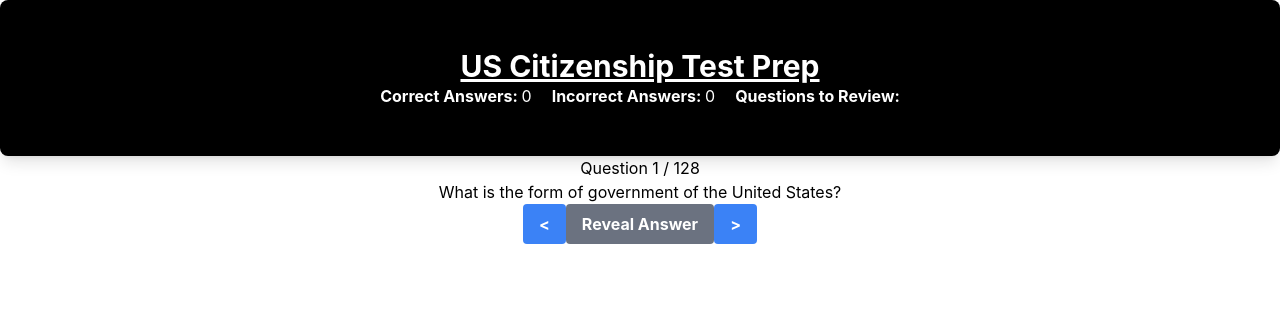
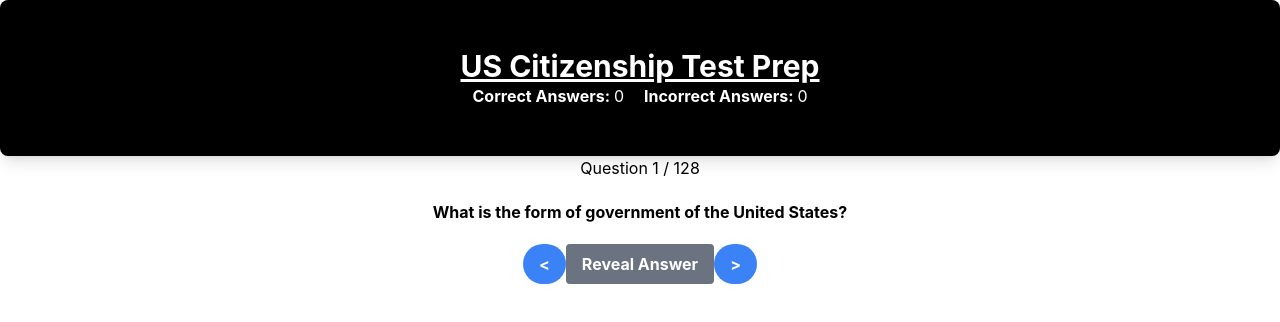
Before and after one commit to ybuchi/citizenshipTest_app, a React (Create React App) app: page / in a window 1280 px wide. Both pictures are taken after a click on the button "Start Quiz". Shown: the top 322 px of the page. Built offline with nearby package versions, Linux system fonts and the light colour scheme.

Commit message:
Added functionality to the Correct and Incorrect buttons so you can only click them once and increment the number of correct/incorrect questions once.

```diff
--- a/src/App.js
+++ b/src/App.js
@@ -13,7 +13,9 @@ function App() {
   return (
     <div className="App">
       <Jumbotron testPerformance={testPerformance}/>
-      <QuestionsContainer testPerformance = {testPerformance} setTestPerformance={setTestPerformance}/>
+      <QuestionsContainer
+        testPerformance = {testPerformance}
+        setTestPerformance={setTestPerformance}/>
     </div>
   );
 }
--- a/src/Components/Answers.js
+++ b/src/Components/Answers.js
@@ -1,17 +1,39 @@
-import React from "react";
+import React, { useState } from "react";
 import RightButton from "./RightButton";
 import WrongButton from "./WrongButton";
 
 
-function Answers({ questionObject }) {
-    const mappedAnswers = questionObject.answers.map(answer => <p>{answer}</p>)
+function Answers({ questionObject, testPerformance, setTestPerformance }) {
+    const mappedAnswers = questionObject.answers.map(answer => <p className="answer" key={questionObject.answers.indexOf(answer)}>{answer}</p>)
+    const {correctAnswers, incorrectAnswers} = testPerformance;
+    const [isClicked, setIsClicked] = useState(false)
+    function handleCorrectAnswer(){
+        if (!isClicked){
+            setTestPerformance({...testPerformance, "correctAnswers" : (correctAnswers + 1)})
+            setIsClicked(true)
+        }else{
+            alert("You already submitted this question")
+        }
 
+    }
+    function handleIncorrectAnswer(){
+        setTestPerformance({...testPerformance, "incorrectAnswers" : (incorrectAnswers + 1)})
+    }
     return(
         <>
-        {mappedAnswers}
-        <div>
-            <button>Correct</button>
-            <button>Incorrect</button>
+        <div className="answers-container">
+            {mappedAnswers}
+            <div>
+                <button onClick={handleCorrectAnswer}
+                        className="bg-blue-500 hover:bg-blue-700 text-white font-bold py-2 px-4 rounded-full">
+                            Correct
+                </button>
+                <button
+                        onClick={handleIncorrectAnswer}
+                        className="bg-red-500 hover:bg-red-700 text-white font-bold py-2 px-4 rounded-full">
+                            Incorrect
+                </button>
+            </div>
         </div>
 
         </>
--- a/src/Components/Jumbotron.js
+++ b/src/Components/Jumbotron.js
@@ -2,15 +2,11 @@ import React from "react";
 
 function Jumbotron({ testPerformance }){
 
-    const mappedQuestions = testPerformance.questionsToReview.map((questionId) => <span>| {questionId} |</span>)
     return(
         <div className="p-12 text-center relative overflow-hidden bg-no-repeat bg-cover rounded-lg shadow-lg jumbo">
             <h1 className = "text-3xl font-bold underline">US Citizenship Test Prep</h1>
             <span className="results"><strong>Correct Answers: </strong>{testPerformance.correctAnswers}</span>
             <span className="results"><strong>Incorrect Answers: </strong>{testPerformance.incorrectAnswers}</span>
-            <span className="results">
-                <strong>Questions to Review: </strong>
-                 {mappedQuestions}</span>
         </div>
     )
 }
--- a/src/Components/QuestionCard.js
+++ b/src/Components/QuestionCard.js
@@ -2,7 +2,7 @@ import React, { useState } from "react";
 import Answers from "./Answers";
 import questionsData from "./data/questions"
 
-function QuestionCard() {
+function QuestionCard({testPerformance, setTestPerformance}) {
     //Set state equal to the question id
     const [questionID, setQuestionID] = useState(0)
     const [answerIsRevealed, setAnswerIsRevealed] = useState(false)
@@ -11,8 +11,10 @@ function QuestionCard() {
     //Refactor this
     function handleNextQuestion(){
         if(questionsData.length > questionObject.id){
-            console.log(questionsData.length)
             setQuestionID(questionID + 1)
+            if(answerIsRevealed){
+                setAnswerIsRevealed(!answerIsRevealed)
+            }
         }else if(questionsData.length === questionObject.id){
             alert("Bring us to the results page!")
         }
@@ -32,9 +34,9 @@ function QuestionCard() {
     return(
         <>
             <h1>Question {questionObject.id} / {questionsData.length}</h1>
-            <h1>{questionObject.question}</h1>
+            <header className="question">{questionObject.question}</header>
 
-            <button className="bg-blue-500 hover:bg-blue-700 text-white font-bold py-2 px-4 rounded"
+            <button className="bg-blue-500 hover:bg-blue-700 text-white font-bold py-2 px-4 rounded-full"
                     onClick={handlePreviousQuestion}>
                         &lt;
             </button>
@@ -43,11 +45,13 @@ function QuestionCard() {
                         Reveal Answer
             </button>
             <button onClick={handleNextQuestion}
-                    className="bg-blue-500 hover:bg-blue-700 text-white font-bold py-2 px-4 rounded">
+                    className="bg-blue-500 hover:bg-blue-700 text-white font-bold py-2 px-4 rounded-full">
                         &gt;
             </button>
 
-            {answerIsRevealed ? <Answers questionObject={questionObject}/> : ""}
+            {answerIsRevealed ? <Answers testPerformance={testPerformance}
+                                         setTestPerformance={setTestPerformance}
+                                         questionObject={questionObject}/> : ""}
         </>
     )
 }
--- a/src/Components/QuestionsContainer.js
+++ b/src/Components/QuestionsContainer.js
@@ -7,7 +7,7 @@ function QuestionsContainer({testPerformance, setTestPerformance}) {
 
     //Create a state that we initializeas "". It will then loop through each question and display it.
     const [quizStart, setQuizStart] = useState(false);
-    const questionCard = quizStart ? <QuestionCard /> : <QuizStartCard setQuizStart={setQuizStart}/>
+    const questionCard = quizStart ? <QuestionCard testPerformance={testPerformance} setTestPerformance={setTestPerformance} /> : <QuizStartCard setQuizStart={setQuizStart}/>
 
     return(
         <>
--- a/src/index.css
+++ b/src/index.css
@@ -59,3 +59,18 @@ code {
   background-color: black;
   color: white;
 }
+
+.question{
+  font-weight: bold;
+  margin: 20px 10px;;
+}
+.answer{
+  text-align: center;
+  margin-bottom: 10px;
+}
+
+.answers-container{
+  border: black 1px solid;
+  margin: 20px 10px;
+  padding: 10px;
+}
```
